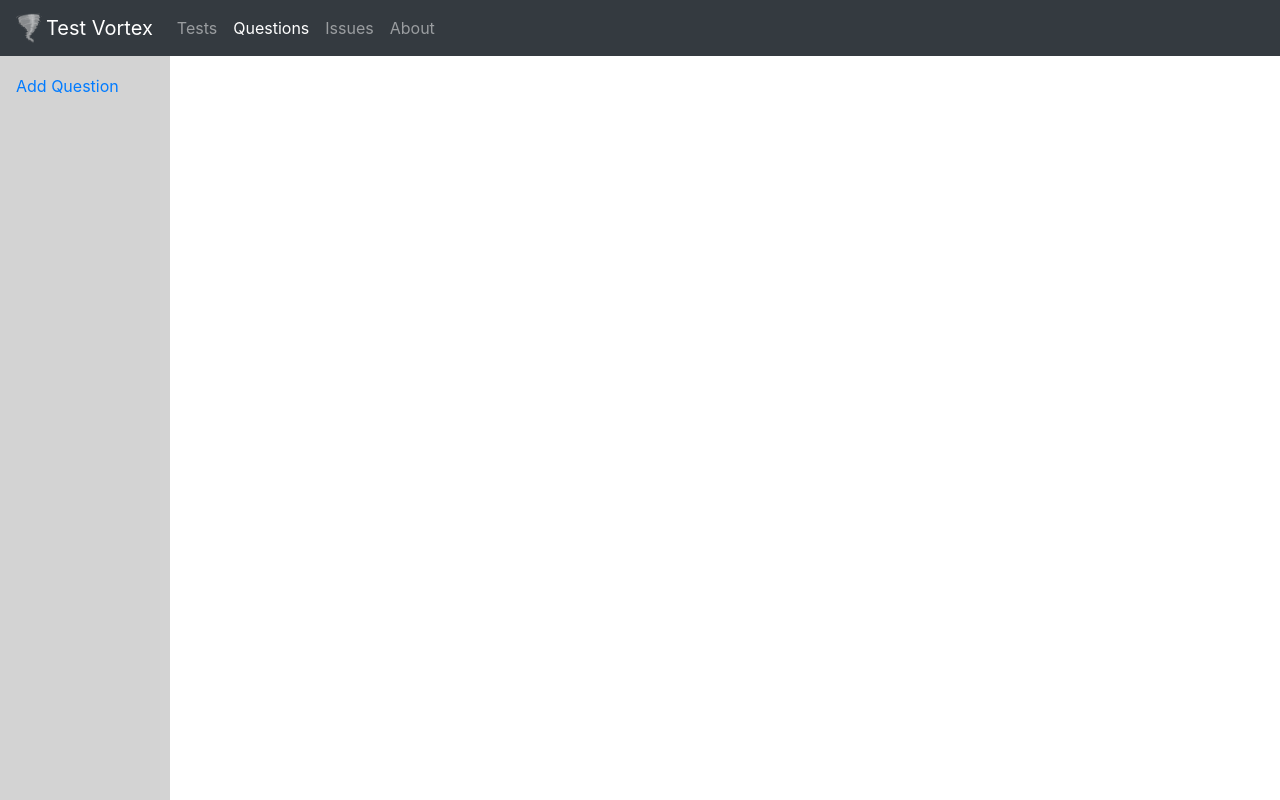
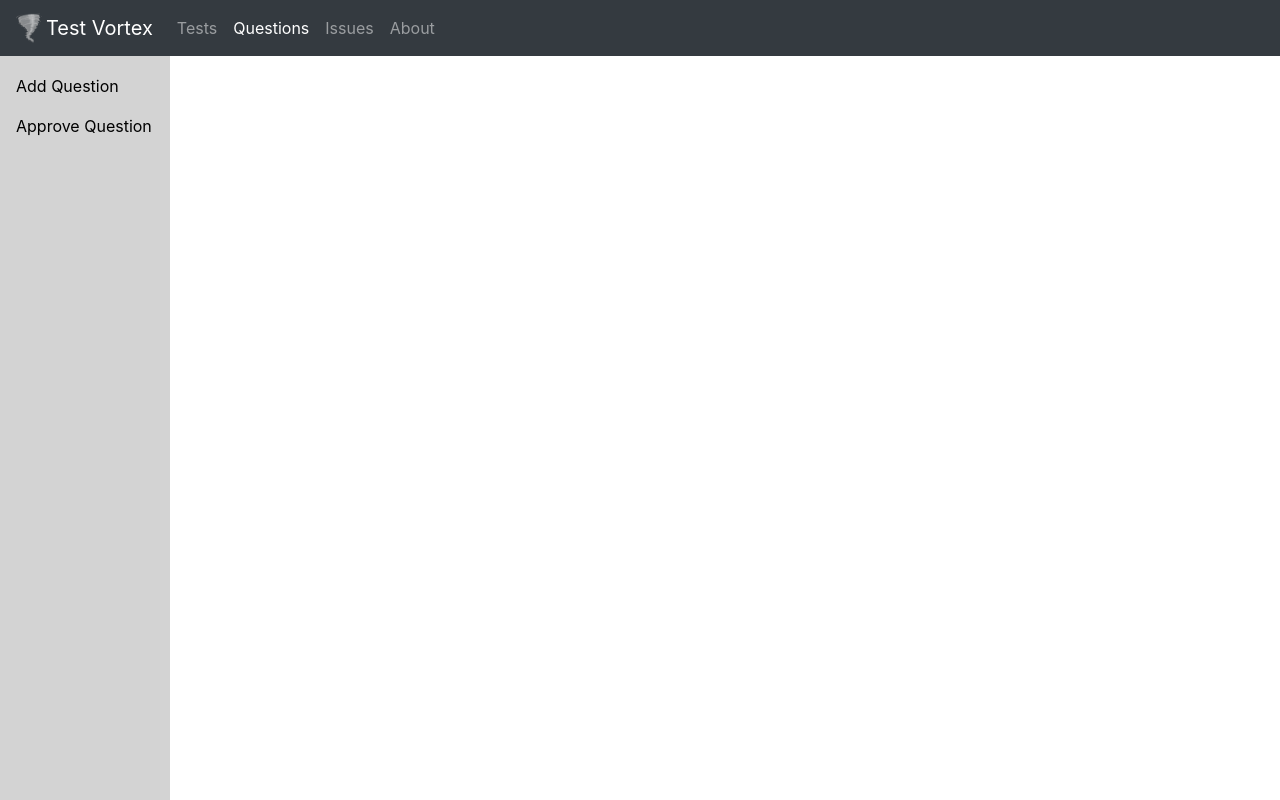
Before and after one commit to Drbaltar/test-vortex, a React (Create React App) app in the folder client/: page /questions in a window 1280 px wide. Built offline with nearby package versions, Linux system fonts and the light colour scheme.

Commit message:
Added styling to the sidebar links

```diff
--- a/client/src/App/Questions/SideBar.js
+++ b/client/src/App/Questions/SideBar.js
@@ -4,11 +4,24 @@ import { NavLink, useRouteMatch } from 'react-router-dom';
 const SideBar = () => {
     const match = useRouteMatch();
     return(
-        <nav className="pt-3">
-            <NavLink to={`${match.url}/add`} className="nav-item nav-link">
+        <div className="pt-3">
+            <NavLink to={`${match.url}/add`} className="nav-item nav-link"
+                style={{color: 'black'}}
+                activeStyle={{
+                    background: 'gray',
+                    color:'white'
+                }}>
                 Add Question
             </NavLink>
-        </nav>
+            <NavLink to={`${match.url}/approve`} className="nav-item nav-link"
+                style={{color: 'black'}}
+                activeStyle={{
+                    background: 'gray',
+                    color:'white'
+                }}>
+                Approve Question
+            </NavLink>
+        </div>
     );
 }
 
```
